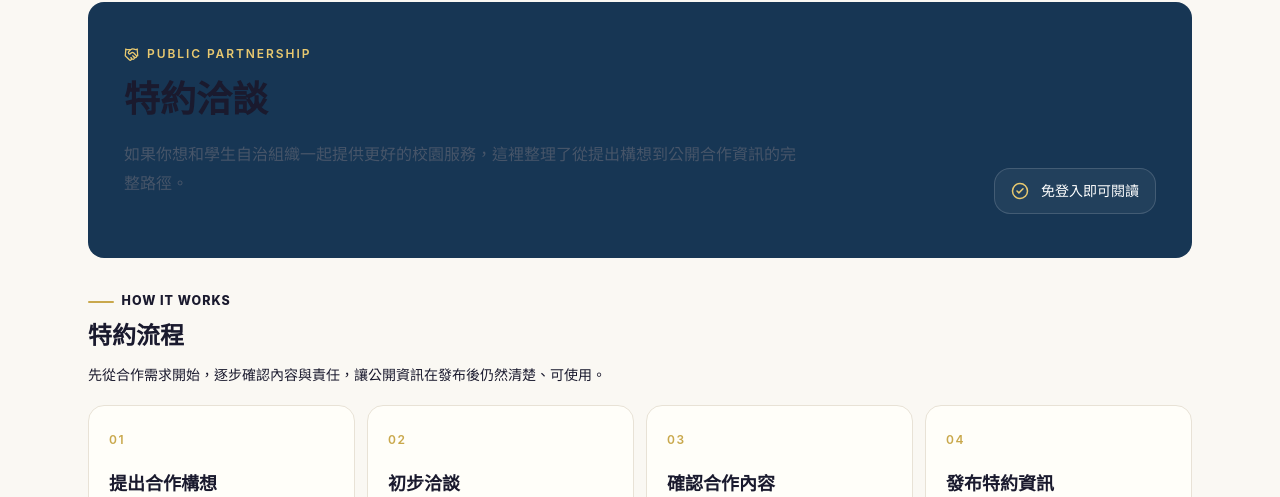
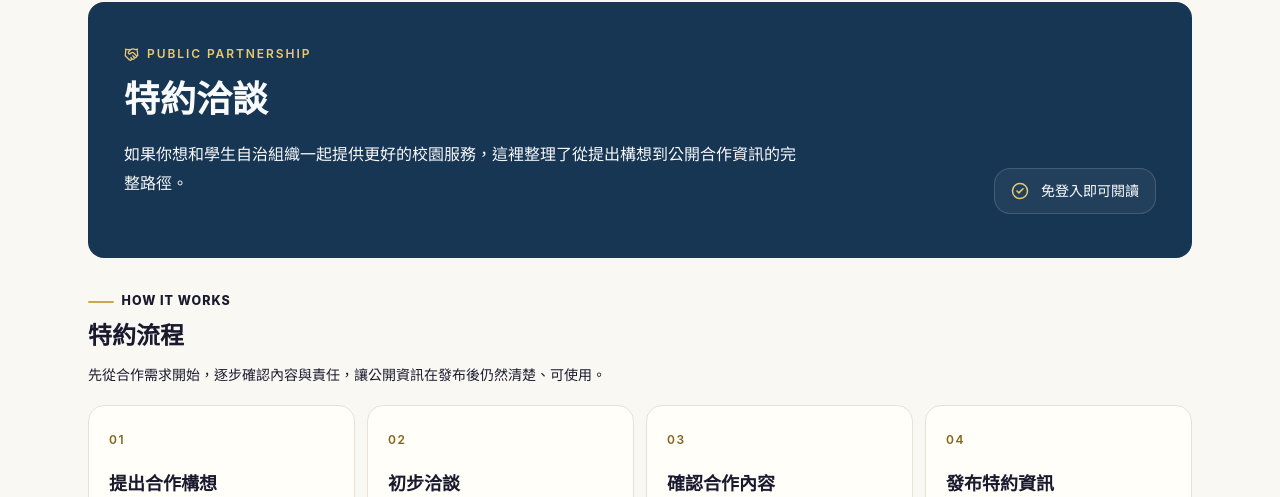
Before and after one commit to Tedhuang6666/hcca_web_system, a Next.js app in the folder apps/web/: page /public/special-agreement in a window 1280 px wide. Shown: the part 167-664 px from the top of the page. Built offline with nearby package versions, Linux system fonts and the light colour scheme; no server answers.

Commit message:
修正特約洽談頁文字對比

```diff
--- a/apps/web/src/app/(public)/public-home.css
+++ b/apps/web/src/app/(public)/public-home.css
@@ -1,4 +1,12 @@
 /* 首頁下半部：把入口、組織介紹與頁尾收成一個安靜的閱讀節奏。 */
+.public-site .public-partnership-hero h1,
+.public-site .public-partnership-hero .prose,
+.public-site .public-partnership-hero .prose p,
+.public-site .public-partnership-hero .prose li,
+.public-site .public-partnership-hero .prose blockquote {
+  color: #f8fafc;
+}
+
 .public-home-entry-section {
   width: min(100%, 72rem);
   margin: 0 auto;
--- a/apps/web/src/app/(public)/public/special-agreement/page.tsx
+++ b/apps/web/src/app/(public)/public/special-agreement/page.tsx
@@ -20,7 +20,7 @@ export default async function SpecialAgreementPage() {
 
   return (
     <div className="space-y-8 pb-8">
-      <header className="overflow-hidden rounded-2xl bg-[#173654] px-6 py-9 text-white sm:px-9 sm:py-11">
+      <header className="public-partnership-hero overflow-hidden rounded-2xl bg-[#173654] px-6 py-9 text-white sm:px-9 sm:py-11">
         <div className="flex flex-col gap-7 lg:flex-row lg:items-end lg:justify-between">
           <div className="max-w-3xl">
             <div className="flex items-center gap-2 text-xs font-semibold tracking-[0.16em] text-[#e8c970]">
@@ -55,7 +55,7 @@ export default async function SpecialAgreementPage() {
           <ol className="grid gap-3 md:grid-cols-2 xl:grid-cols-4">
             {content.process.map((step, index) => (
             <li key={step.id} className="rounded-xl border border-[var(--public-border)] bg-[var(--public-surface)] p-5">
-              <span className="text-xs font-semibold tracking-[0.14em] text-[var(--public-accent)]">{String(index + 1).padStart(2, "0")}</span>
+              <span className="text-xs font-semibold tracking-[0.14em] text-[var(--public-accent-text)]">{String(index + 1).padStart(2, "0")}</span>
               <h3 className="mt-5 text-lg font-semibold">{step.title}</h3>
               <p className="mt-2 text-sm leading-6 text-[var(--public-secondary)]">{step.description}</p>
             </li>
```
